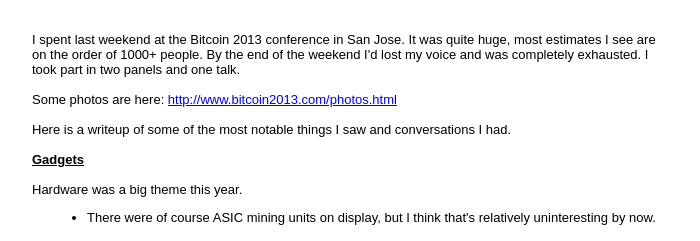
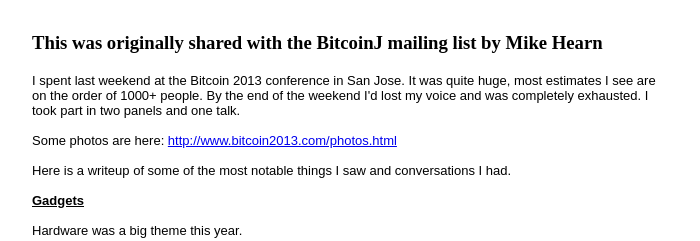
Before and after one commit to chrisrico/chrisrico.github.com, a plain HTML site: page Mike_Hearn_Bitcoin_2013.html in a window 1280 px wide. Shown: the top 241 px of the page, without its empty margins (288-988 px from the left). Drawn offline with Linux system fonts and the light colour scheme.

Commit message:
Update Mike_Hearn_Bitcoin_2013.html

```diff
--- a/Mike_Hearn_Bitcoin_2013.html
+++ b/Mike_Hearn_Bitcoin_2013.html
@@ -20,6 +20,7 @@
 </head>
 
 <body class="c6">
+  <h3>This was originally shared with the BitcoinJ mailing list by Mike Hearn</h3>
   <div dir="ltr">
     <span class="c1">I spent last weekend at the Bitcoin 2013 conference in San Jose. It
     was quite huge, most estimates I see are on the order of 1000+ people. By the end of
```
